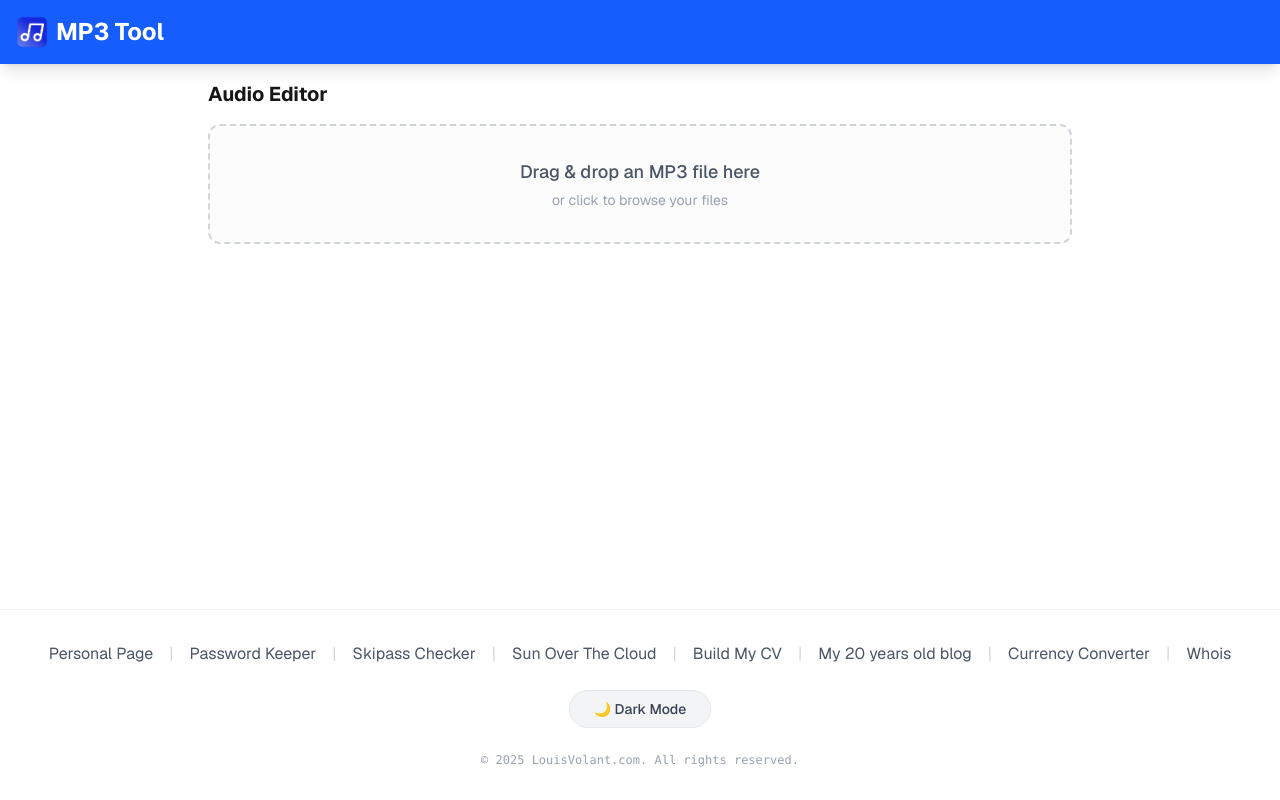
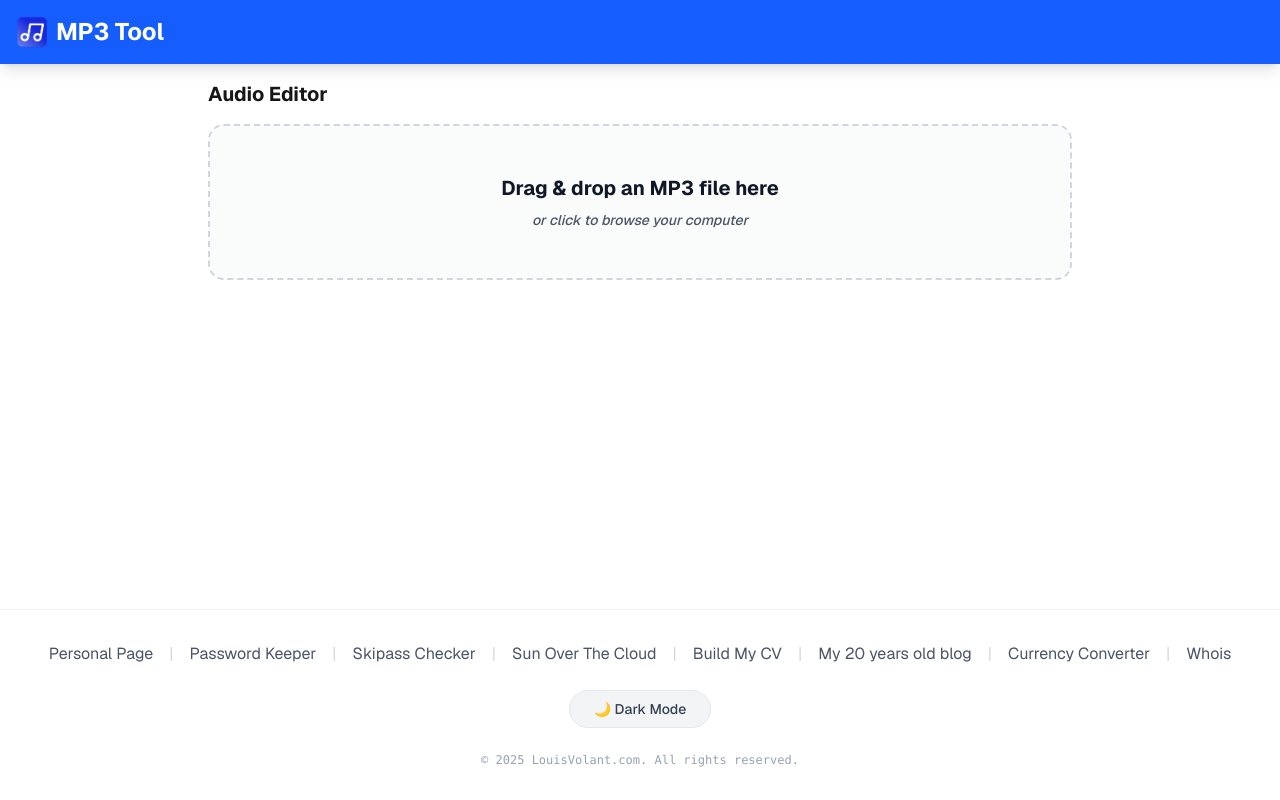
Before and after one commit to louisvolant/mp3-tool, a Next.js app: page / in a window 1280 px wide. Built offline with nearby package versions, Linux system fonts and the light colour scheme.

Commit message:
Small improvement in display inside the drag&drop area

```diff
--- a/src/components/AudioEditor.tsx
+++ b/src/components/AudioEditor.tsx
@@ -217,7 +217,8 @@ const AudioEditor: React.FC<AudioEditorProps> = ({ theme }) => {
     {/* Drag & Drop Area */}
     {!audioFile && (
       <div
-        className="border-2 border-dashed border-gray-300 dark:border-gray-600 p-8 mb-4 text-center rounded-xl bg-gray-50/50 dark:bg-gray-800/30 hover:border-blue-500 dark:hover:border-blue-400 transition-colors duration-200"
+        /* Increased border contrast and adjusted background opacity */
+        className="border-2 border-dashed border-gray-300 dark:border-gray-600 p-12 mb-4 text-center rounded-2xl bg-gray-100/40 dark:bg-gray-800/20 hover:border-blue-500 dark:hover:border-blue-400 transition-all duration-300 group"
         onDrop={handleFileUpload}
         onDragOver={(e) => e.preventDefault()}
       >
@@ -229,9 +230,14 @@ const AudioEditor: React.FC<AudioEditorProps> = ({ theme }) => {
           id="audio-upload"
         />
         <label htmlFor="audio-upload" className="cursor-pointer block">
-          <div className="text-gray-600 dark:text-gray-300">
-            <span className="text-lg font-medium">Drag & drop an MP3 file here</span>
-            <p className="text-sm text-gray-400 dark:text-gray-500 mt-1">or click to browse your files</p>
+          <div className="space-y-2">
+            {/* Using text-gray-900 for maximum readability in Light Mode */}
+            <span className="text-xl font-bold text-gray-900 dark:text-gray-100 block group-hover:text-blue-600 dark:group-hover:text-blue-400 transition-colors">
+              Drag & drop an MP3 file here
+            </span>
+            <p className="text-sm font-medium text-gray-600 dark:text-gray-400 italic">
+              or click to browse your computer
+            </p>
           </div>
         </label>
       </div>
```
